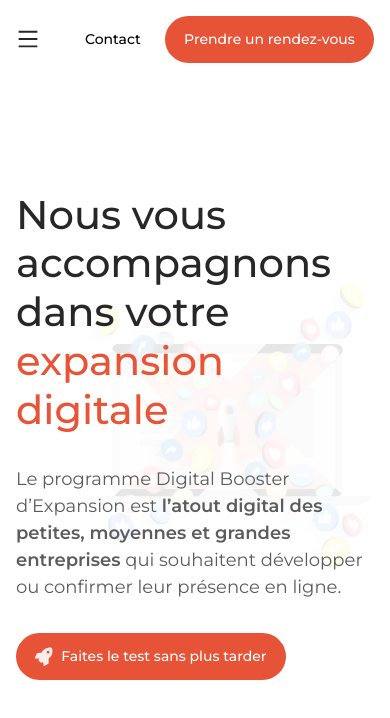
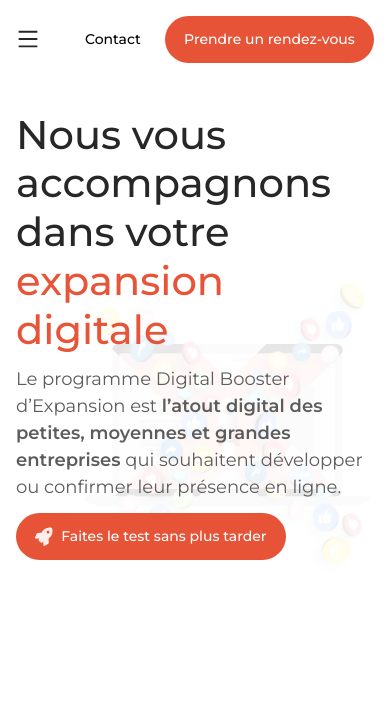
Before and after one commit to fluchtens/expansion, a Next.js app: page / in a window 390 px wide. Shown: the top 718 px of the page. Built offline with nearby package versions, Linux system fonts and the light colour scheme.

Commit message:
update and fix responsive

```diff
--- a/src/app/not-found.module.scss
+++ b/src/app/not-found.module.scss
@@ -17,3 +17,13 @@
     }
   }
 }
+
+@media (max-width: 768px) {
+  .main {
+    .container {
+      h1 {
+        margin-top: 1rem;
+      }
+    }
+  }
+}
--- a/src/app/page.module.scss
+++ b/src/app/page.module.scss
@@ -9,3 +9,9 @@
     display: flex;
   }
 }
+
+@media (max-width: 768px) {
+  .container {
+    align-items: center;
+  }
+}
--- a/src/components/layouts/Header.module.scss
+++ b/src/components/layouts/Header.module.scss
@@ -69,7 +69,7 @@
   }
 }
 
-@media (max-width: 1024px) {
+@media (max-width: 1120px) {
   .header {
     .container {
       .primary {
--- a/src/components/ui/HomeContent.module.scss
+++ b/src/components/ui/HomeContent.module.scss
@@ -4,6 +4,7 @@
   flex-direction: column;
   display: flex;
   gap: 2rem;
+  text-align: left;
 
   h1 {
     font-size: 40px;
@@ -48,3 +49,10 @@
     }
   }
 }
+
+@media (max-width: 768px) {
+  .container {
+    margin-top: 1rem;
+    gap: 0.75rem;
+  }
+}
```
